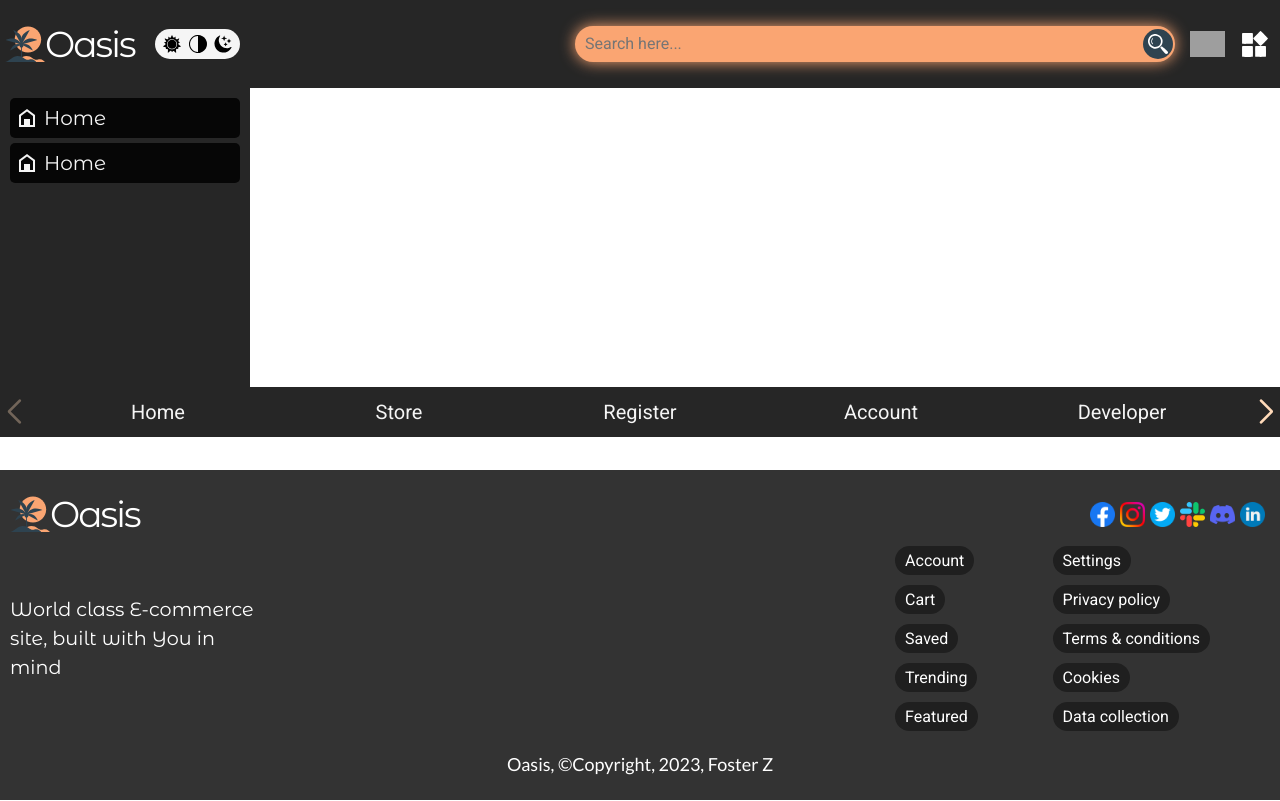
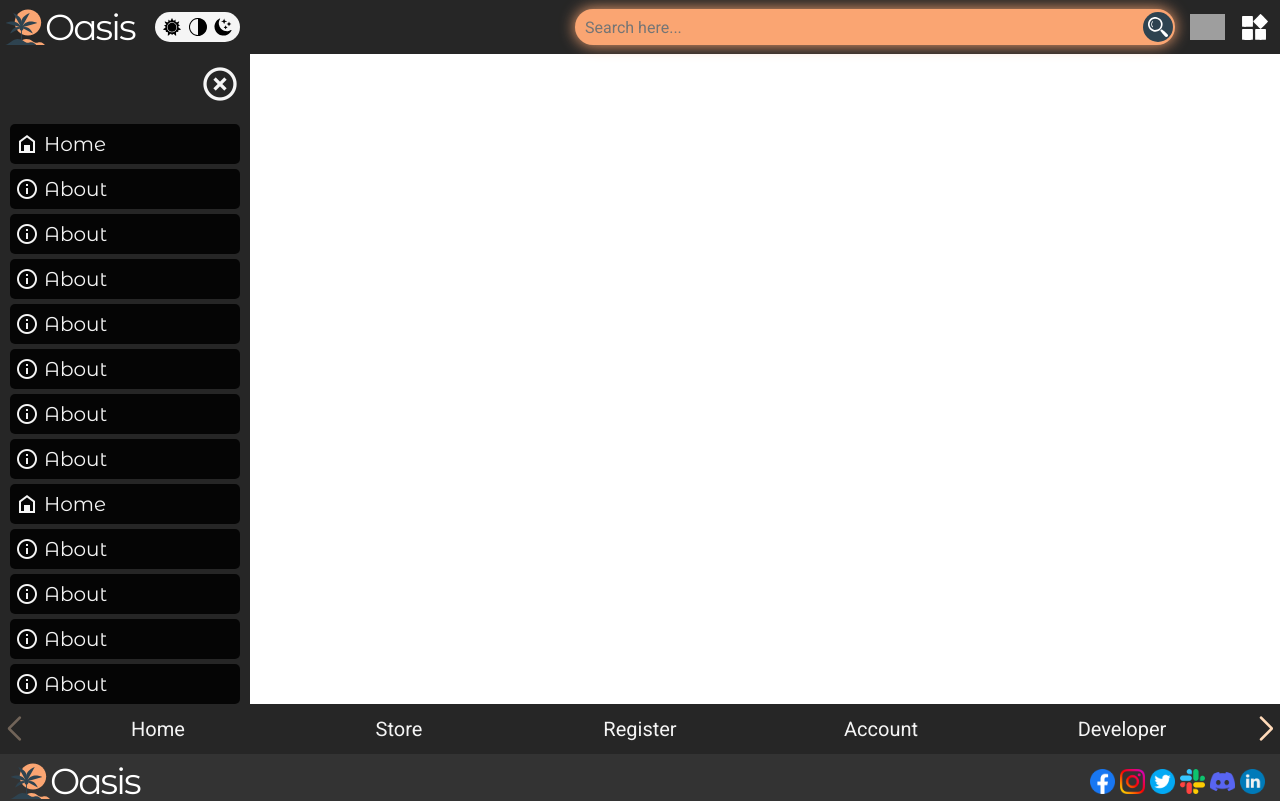
Before and after one commit to Foss-Development-Projects/oasis-client, a Vue app in the folder client/: page / in a window 1280 px wide. Shown: the top 801 px of the page. Built offline with nearby package versions, Linux system fonts and the light colour scheme; grey boxes are pictures that could not be loaded.

Commit message:
Oasis(sidebar_development_in_progress_2)

```diff
--- a/client/src/assets/styles/modules/_scrollbar.scss
+++ b/client/src/assets/styles/modules/_scrollbar.scss
@@ -17,6 +17,7 @@
 		}
 		&-track {
 			background-color: $bg-color;
+			border-radius: 	$rounded;
 		}
 		&-track-piece {}
 	}
--- a/client/src/components/shared/NavBar.vue
+++ b/client/src/components/shared/NavBar.vue
@@ -18,8 +18,8 @@
 					{ id: 3, name: "Register", path: "/register" },
 					{ id: 4, name: "Account", path: "/account" },
 					{ id: 5, name: "Developer", path: "/developer" },
-					{ id: 6, name: "Privacy policy", path: "/legal" },
-					{ id: 7, name: "User agreement", path: "#" },
+					{ id: 6, name: "Privacy Policy", path: "/legal" },
+					{ id: 7, name: "Terms & Service", path: "#" },
 				]
 			};
 		},
--- a/client/src/components/shared/SideBar.vue
+++ b/client/src/components/shared/SideBar.vue
@@ -1,12 +1,9 @@
 <script lang="ts">
-	import SvgIcon from '@jamescoyle/vue-icon';
-	import { mdiHomeVariantOutline } from '@mdi/js';
+	import { sidebarRoutes } from './../../data/data'
 	export default {
 		data() {
 			return {
-				drawer: true,
-				items: [
-				]
+				sidebarRoutes
 			}
 		},
 	}
@@ -14,17 +11,14 @@
 
 <template>
 	<aside class="sidebar" id="sidebar">
+		<header class="sidebar-header">
+			<v-icon icon="mdi-close-circle-outline"></v-icon>
+		</header>
 		<ul class="sidebar-list">
-			<li class="sidebar-list-item">
-				<a class="sidebar-list-item-link" href="#">
-					<v-icon class="sidebar-list-item-link-icon" icon="mdi-home-variant-outline"></v-icon>
-					<p class="sidebar-list-item-link-title">Home</p>
-				</a>
-			</li>
-			<li class="sidebar-list-item">
-				<a class="sidebar-list-item-link" href="#">
-					<v-icon class="sidebar-list-item-link-icon" icon="mdi-home-variant-outline"></v-icon>
-					<p class="sidebar-list-item-link-title">Home</p>
+			<li class="sidebar-list-item" v-for="(item, index) in sidebarRoutes" :key="index">
+				<a class="sidebar-list-item-link" :href="item.path">
+					<v-icon class="sidebar-list-item-link-icon" :icon="item.icon"></v-icon>
+					<p class="sidebar-list-item-link-title">{{ item.name }}</p>
 				</a>
 			</li>
 		</ul>
@@ -33,11 +27,27 @@
 
 <style lang="scss">
 	@use './../../assets/styles/modules/scrollbar' as mix;
+
 	.sidebar {
-		height: 100%;
+		height: calc(100vh - 150px);
 		width: 250px;
 		background: var(--default-bg-color);
 		color: var(--default-fg-color);
+	}
+	.sidebar-header {
+		text-align: right;
+		padding: 10px;
+		i {
+			cursor: pointer;
+			border-radius: 50%;
+			font-size: 40px;
+			transition: background-color, box-shadow, 200ms ease-in-out;
+			&:hover {
+				transition: background-color, box-shadow, 200ms ease-in-out;
+				box-shadow: 0 0 10px white;
+			}
+		}
+
 	}
 	.sidebar-list {
 		padding: 10px;
@@ -46,11 +56,13 @@
 		align-items: center;
 		overflow: hidden;
 		overflow-y: scroll;
-		height: 100%;
-		@include mix.scrollbar(10px, orange, blue);
+		height: calc(100% - 60px);
+		@include mix.scrollbar(5px, orange, blue, 0px);
+
 		&-item {
 			margin-bottom: 5px;
 			width: 100%;
+
 			&-link {
 				display: grid;
 				grid-template-columns: 24px 1fr;
@@ -61,23 +73,23 @@
 				text-decoration: none;
 				width: 100%;
 				border-radius: 5px;
-				background-color: rgba(0,0,0,0.85);
+				background-color: rgba(0, 0, 0, 0.85);
 				transition: background-color, color, 200ms ease-in-out;
+
 				&:hover {
 					background-color: var(--default-fg-color);
 					color: var(--default-bg-color);
 					transition: background-color, color, 200ms ease-in-out;
 				}
+
 				&-title {
 					font-size: 20px;
 					font-family: "Montserrat Alternates", sans-serif;
 				}
-				&-icon {
 
-				}
+				&-icon {}
 			}
 		}
 
 	}
-
 </style>
--- /dev/null
+++ b/client/src/data/data.ts
@@ -0,0 +1,18 @@
+export const sidebarRoutes = [
+	{ name: "Home", path: "#", icon: "mdi-home-variant-outline" },
+	{ name: "About", path: "#", icon: "mdi-information-outline" },
+	{ name: "About", path: "#", icon: "mdi-information-outline" },
+	{ name: "About", path: "#", icon: "mdi-information-outline" },
+	{ name: "About", path: "#", icon: "mdi-information-outline" },
+	{ name: "About", path: "#", icon: "mdi-information-outline" },
+	{ name: "About", path: "#", icon: "mdi-information-outline" },
+	{ name: "About", path: "#", icon: "mdi-information-outline" },
+	{ name: "Home", path: "#", icon: "mdi-home-variant-outline" },
+	{ name: "About", path: "#", icon: "mdi-information-outline" },
+	{ name: "About", path: "#", icon: "mdi-information-outline" },
+	{ name: "About", path: "#", icon: "mdi-information-outline" },
+	{ name: "About", path: "#", icon: "mdi-information-outline" },
+	{ name: "About", path: "#", icon: "mdi-information-outline" },
+	{ name: "About", path: "#", icon: "mdi-information-outline" },
+	{ name: "About", path: "#", icon: "mdi-information-outline" },
+]
```
